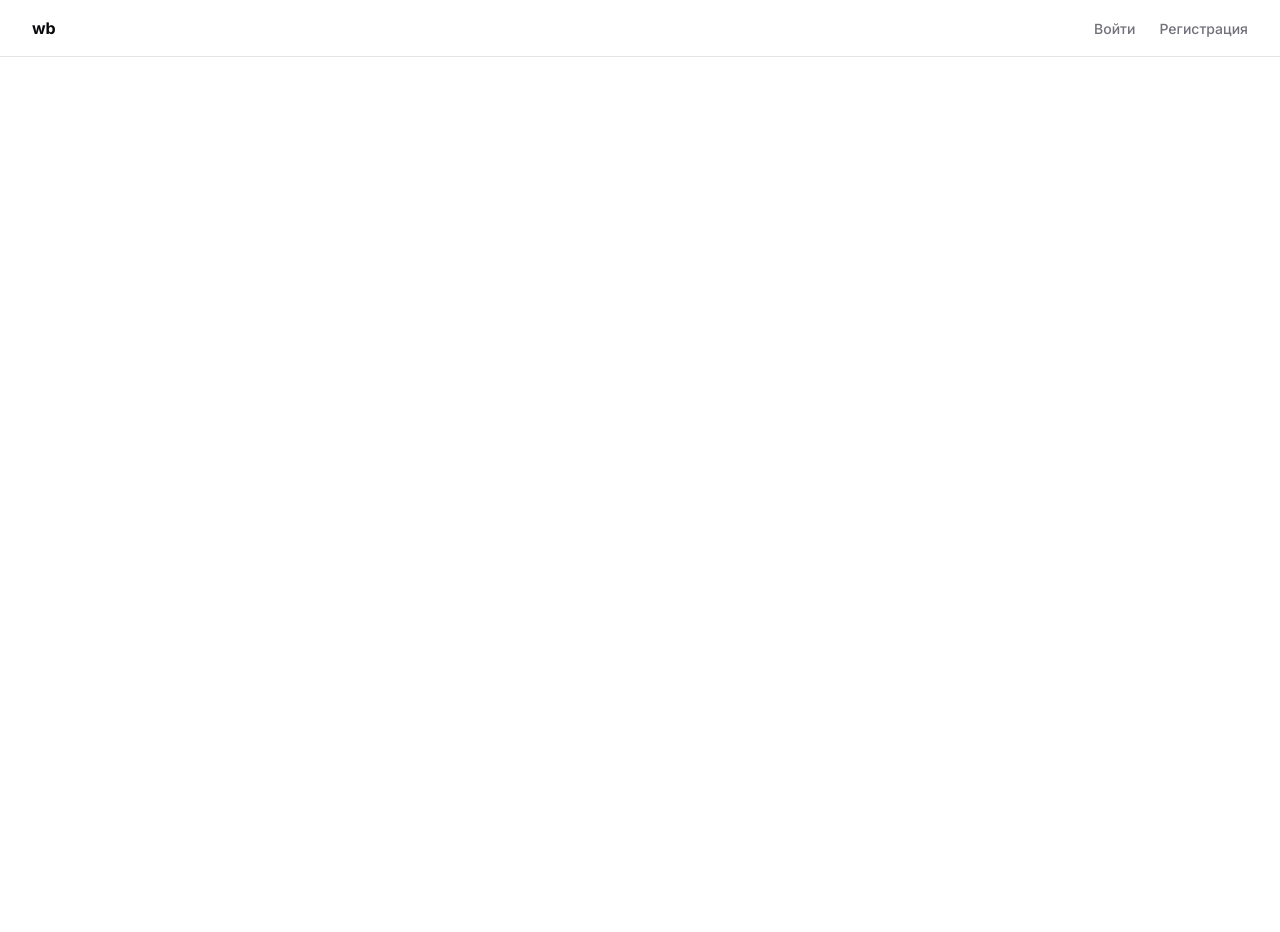
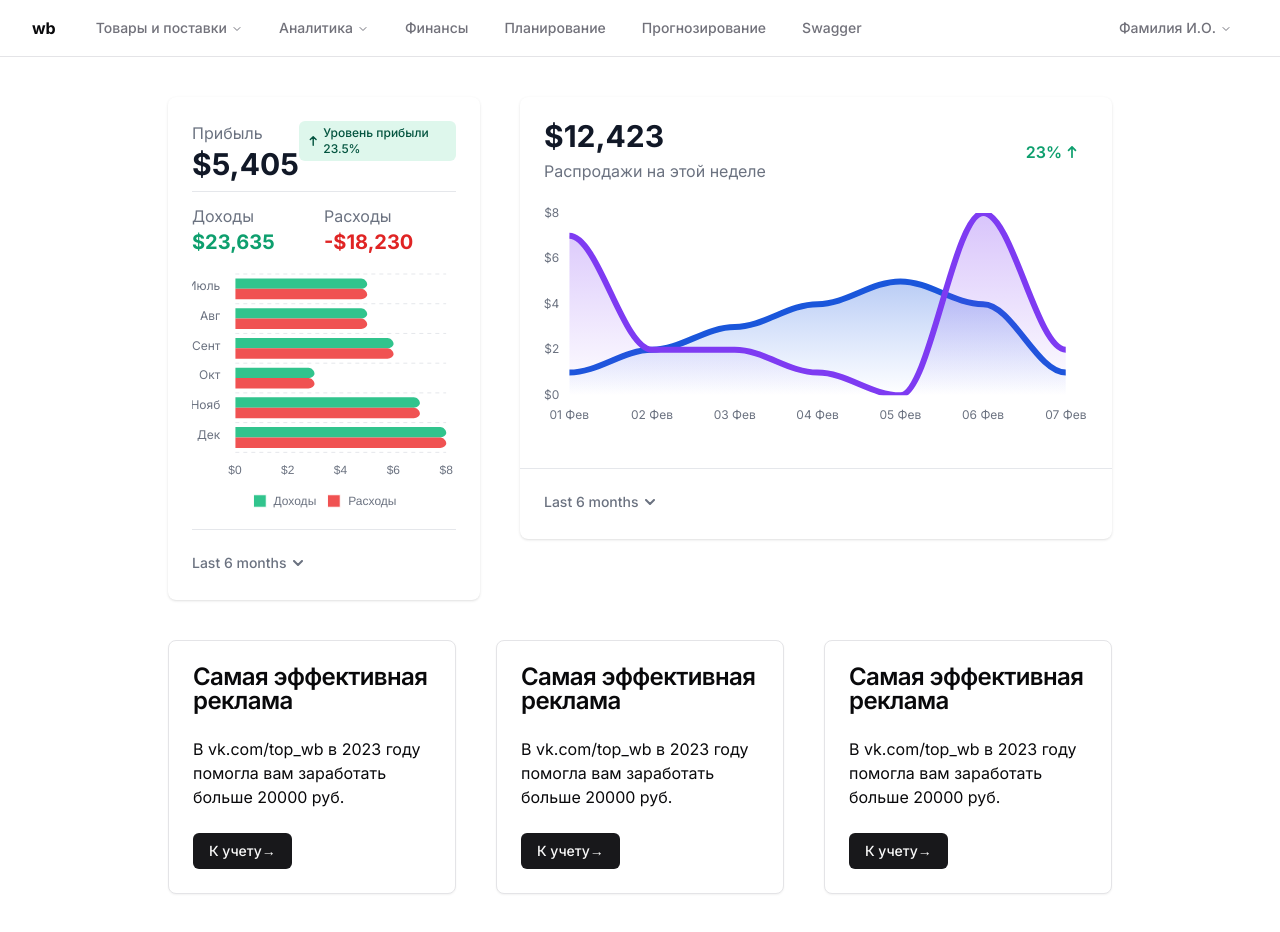
Before and after one commit to horse18leet/mp_system, a Next.js app in the folder frontend/mp_front/: page / in a window 1280 px wide. Before the commit this address had no page. Shown: the top 932 px of the page. Before the commit the page ends 800 px from the top, so only its background shows below. Built offline with nearby package versions, Linux system fonts and the light colour scheme; sample sign-in values are in the browser's storage.

Commit message:
fix: вход

```diff
--- a/frontend/mp_front/components/ProtectedLayout/ProtectedLayout.tsx
+++ b/frontend/mp_front/components/ProtectedLayout/ProtectedLayout.tsx
@@ -1,16 +1,14 @@
 "use client";
-import Cookies from "js-cookie";
 import { useRouter } from "next/navigation";
 import { useState, useEffect } from "react";
 import Header from "../Header/Header";
 
 export default function ProtectedLayout({ children }: {children: React.ReactNode}) {
-    //const token = Cookies.get("token");
     const [loggedIn, setLoggedIn] = useState(false)  //заменить на false
     const router = useRouter();
 
     useEffect(() => {
-        const token = Cookies.get("token");
+        const token = localStorage.getItem("token");
         if (token) {
             setLoggedIn(true);
         }
```
